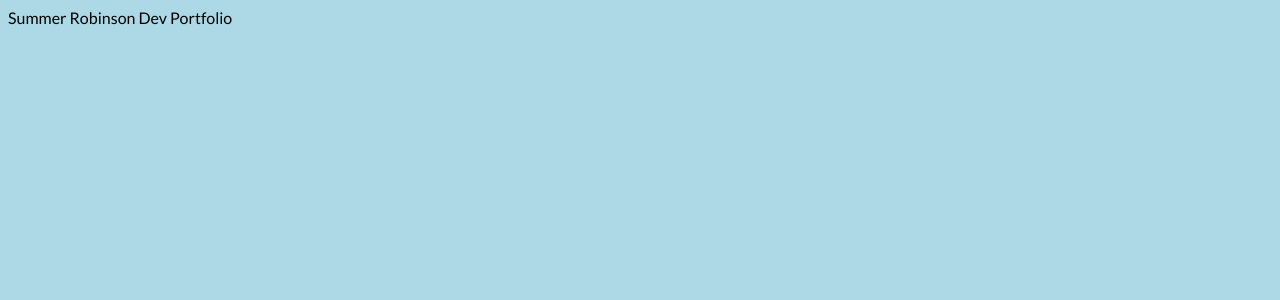
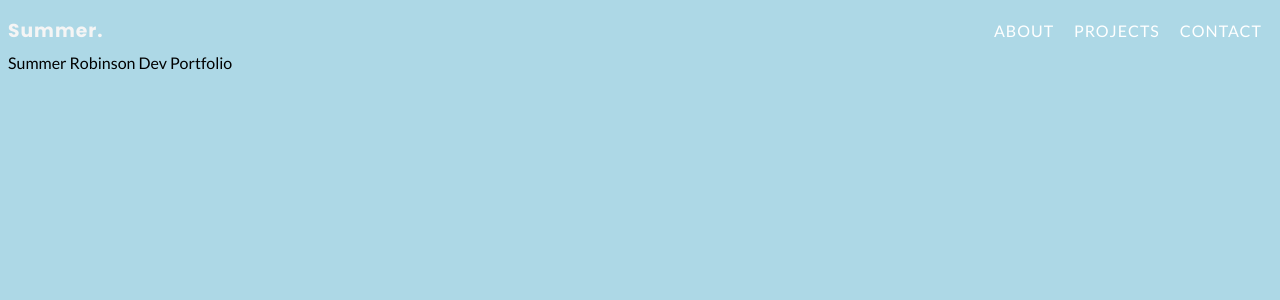
Before and after one commit to SummerinTech/react-router-portfolio, a React (Create React App) app: page / in a window 1280 px wide. Shown: the top 300 px of the page. Built offline with nearby package versions, Linux system fonts and the light colour scheme.

Commit message:
set up navbar and layout component

```diff
--- a/src/App.js
+++ b/src/App.js
@@ -3,6 +3,7 @@ import Home from "./pages/Home";
 import About from "./pages/About";
 import Projects from "./pages/Projects";
 import Contact from "./pages/Contact";
+import Layout from "./components/Layout";
 import { BrowserRouter, Routes, Route } from "react-router-dom";
 
 function App() {
@@ -10,10 +11,12 @@ function App() {
 		<div className="App">
 			<BrowserRouter>
 				<Routes>
-					<Route path="/" element={<Home />} />
-					<Route path="/about" element={<About />} />
-					<Route path="/projects" element={<Projects />} />
-					<Route path="/contact" element={<Contact />} />
+					<Route element={<Layout />}>
+						<Route path="/" element={<Home />} />
+						<Route path="/about" element={<About />} />
+						<Route path="/projects" element={<Projects />} />
+						<Route path="/contact" element={<Contact />} />
+					</Route>
 				</Routes>
 			</BrowserRouter>
 		</div>
--- /dev/null
+++ b/src/components/Header.css
@@ -0,0 +1,29 @@
+.Header {
+	display: flex;
+	align-items: center;
+	justify-content: space-between;
+	padding: 0.5em 0;
+}
+
+.Header a h3,
+a {
+	margin: 0;
+	text-decoration: none;
+	letter-spacing: 1px;
+}
+
+.Header h3:hover {
+	transform: scale(1.1);
+	padding: 0 0.1em;
+}
+
+.Header .nav-link {
+	text-decoration: none;
+	padding: 0 10px;
+	text-transform: uppercase;
+	color: white;
+}
+
+.Header .nav-link:hover {
+	color: black;
+}
--- /dev/null
+++ b/src/components/Header.jsx
@@ -0,0 +1,26 @@
+import React from "react";
+import "./Header.css";
+import { NavLink, Link } from "react-router-dom";
+
+const Header = () => {
+	return (
+		<header className="Header">
+			<Link className="home-link" to="/">
+				<h3>Summer.</h3>
+			</Link>
+			<nav>
+				<NavLink className="nav-link" to="/about">
+					About
+				</NavLink>
+				<NavLink className="nav-link" to="/projects">
+					Projects
+				</NavLink>
+				<NavLink className="nav-link" to="/contact">
+					Contact
+				</NavLink>
+			</nav>
+		</header>
+	);
+};
+
+export default Header;
--- /dev/null
+++ b/src/components/Layout.jsx
@@ -0,0 +1,14 @@
+import React from "react";
+import Header from "./Header";
+import { Outlet } from "react-router-dom";
+
+const Layout = () => {
+	return (
+		<>
+			<Header />
+			<Outlet />
+		</>
+	);
+};
+
+export default Layout;
```
